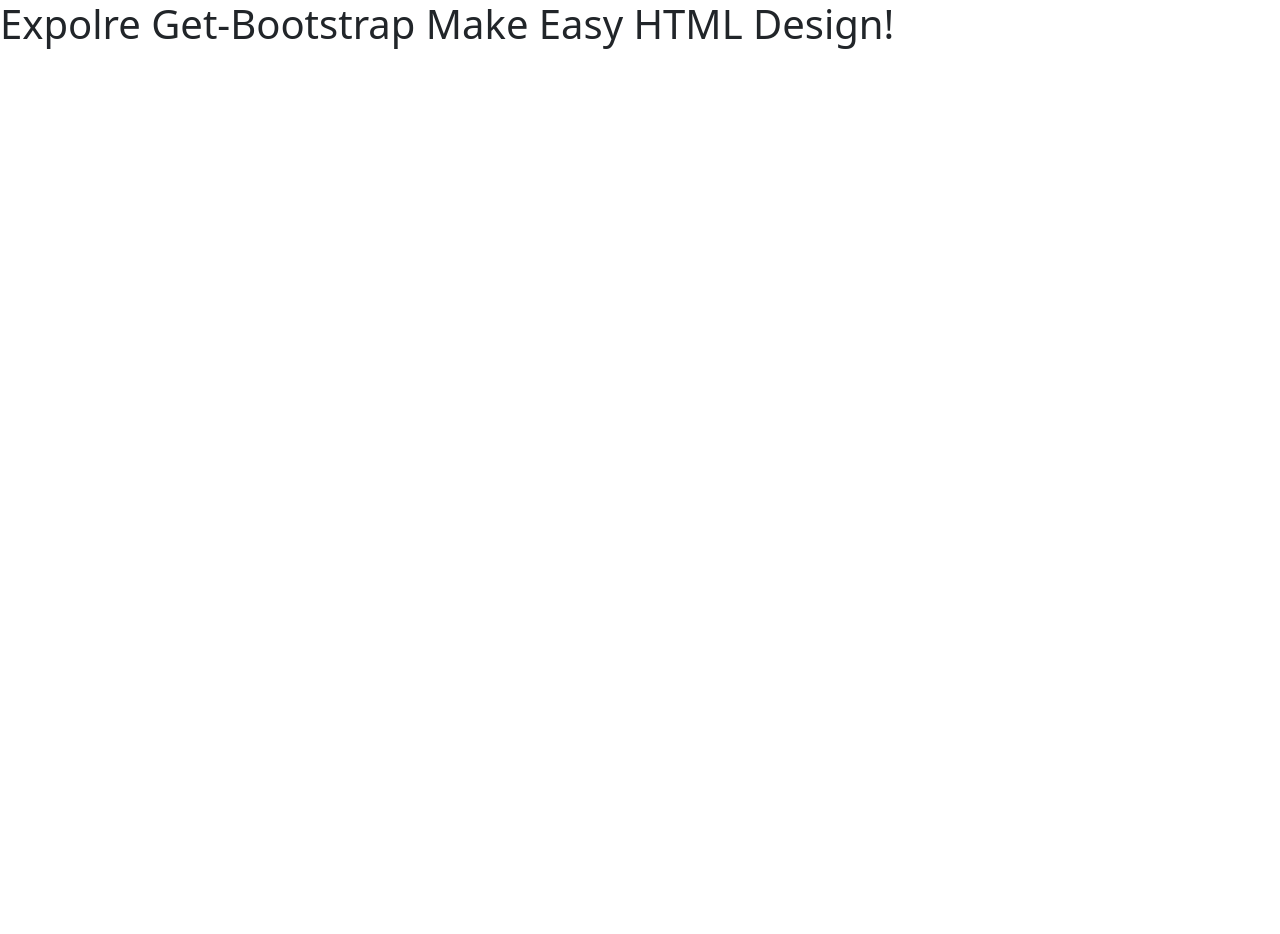
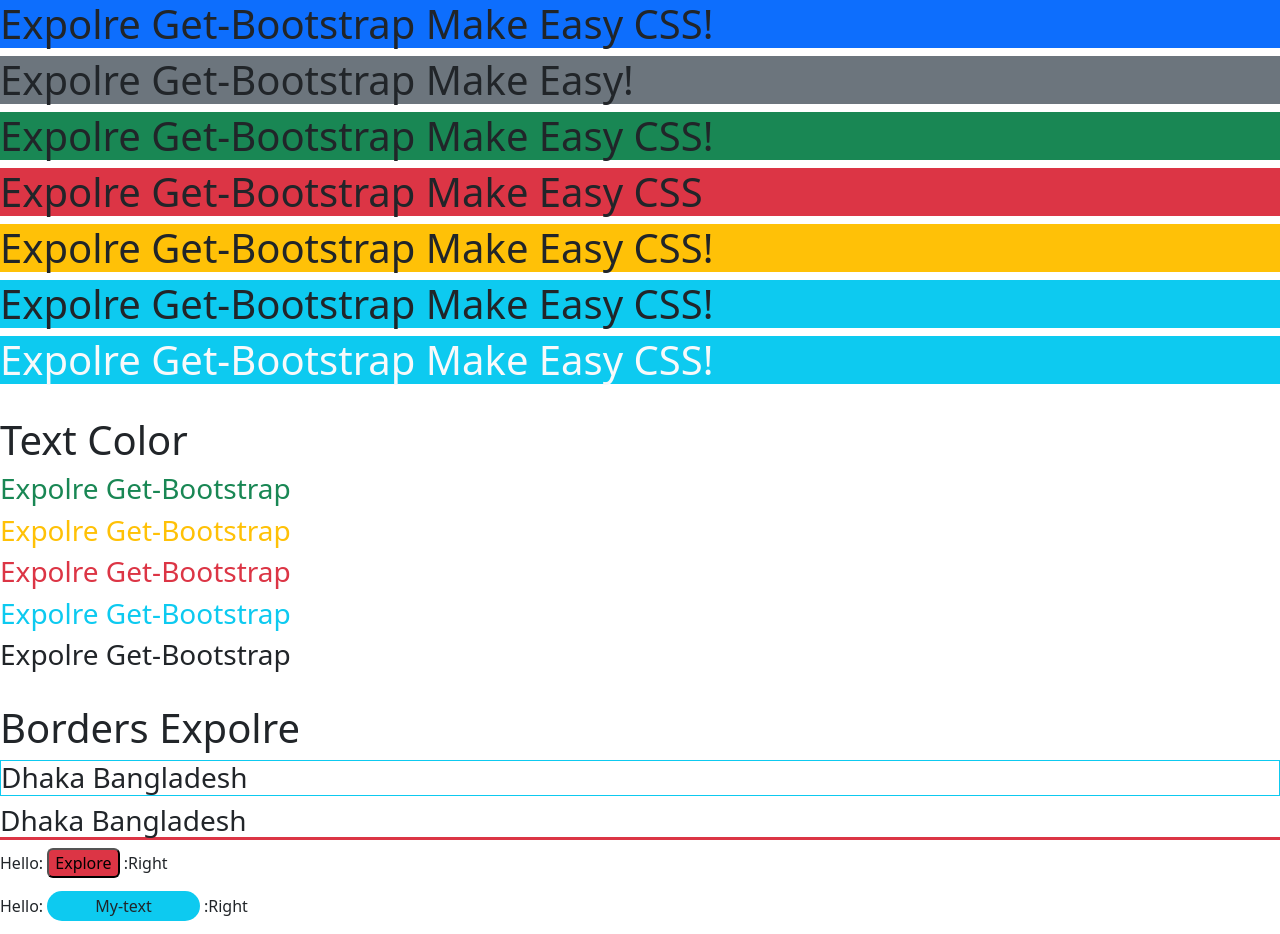
Before and after one commit to rasel497/Explore-Bootstrap, a plain HTML site: page index.html in a window 1280 px wide. Before the commit the page ends 800 px from the top, so only its background shows below. Drawn offline with nearby package versions, Linux system fonts and the light colour scheme.

Commit message:
bg-color text-color margin padding

```diff
--- a/index.html
+++ b/index.html
@@ -15,7 +15,40 @@
     <!-- JavaScript Bundle with Popper -->
     <script src="https://cdn.jsdelivr.net/npm/bootstrap@5.2.0/dist/js/bootstrap.bundle.min.js"></script>
 
-    <h1>Expolre Get-Bootstrap Make Easy HTML Design!</h1>
+
+    <h1 class="bg-primary">Expolre Get-Bootstrap Make Easy CSS!</h1>
+    <h1 class="bg-secondary">Expolre Get-Bootstrap Make Easy!</h1>
+    <h1 class="bg-success">Expolre Get-Bootstrap Make Easy CSS!</h1>
+    <h1 class="bg-danger">Expolre Get-Bootstrap Make Easy CSS</h1>
+    <h1 class="bg-warning">Expolre Get-Bootstrap Make Easy CSS!</h1>
+    <h1 class="bg-info">Expolre Get-Bootstrap Make Easy CSS!</h1>
+    <h1 class="text-light bg-info">Expolre Get-Bootstrap Make Easy CSS!</h1>
+    <br>
+    <h1>Text Color</h1>
+
+    <h3 class="text-success">Expolre Get-Bootstrap</h3>
+    <h3 class="text-warning">Expolre Get-Bootstrap</h3>
+    <h3 class="text-danger">Expolre Get-Bootstrap</h3>
+    <h3 class="text-info">Expolre Get-Bootstrap</h3>
+    <h3 class="dark">Expolre Get-Bootstrap</h3>
+    <br>
+
+    <h1>Borders Expolre</h1>
+
+    <h3 class="border border-info ">Dhaka Bangladesh</h3>
+    <h3 class="border-bottom border-3 border-danger ">Dhaka Bangladesh</h3>
+
+    <p>Hello: <button class="rounded bg-danger bg-danger">Explore</button> :Right</p>
+
+    <p>Hello: <span class="rounded-pill bg-info px-5 py-1">My-text</span> :Right</p>
+
+
+
+
+
+
+
+
 
 
 </body>
```
